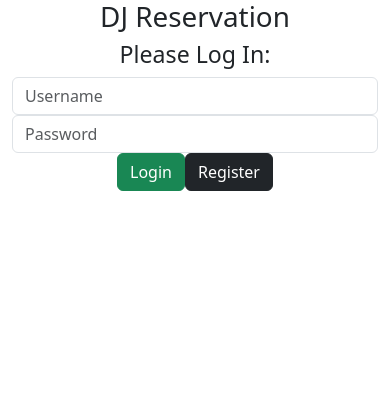
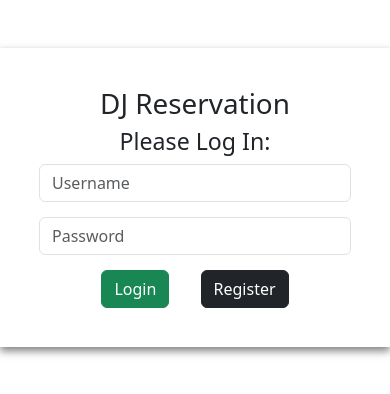
Before and after one commit to Revature-FullStack-Development-Training/Rent-a-DJ, a React (Create React App) app in the folder Rent-A-DJ Frontend (React)/frontend/: page / in a window 390 px wide. Shown: the top 394 px of the page. Built offline with nearby package versions, Linux system fonts and the light colour scheme.

Commit message:
Goes back to login after registering

```diff
--- a/Rent-A-DJ Frontend (React)/frontend/src/App.css
+++ b/Rent-A-DJ Frontend (React)/frontend/src/App.css
@@ -74,3 +74,107 @@
   justify-content: center;
   gap: 10%; /* Adjust the gap as needed */
 }
+
+.App {
+  text-align: center;
+}
+
+.App-logo {
+  height: 40vmin;
+  pointer-events: none;
+}
+
+@media (prefers-reduced-motion: no-preference) {
+  .App-logo {
+    animation: App-logo-spin infinite 20s linear;
+  }
+}
+
+.App-header {
+  background-color: #282c34;
+  min-height: 100vh;
+  display: flex;
+  flex-direction: column;
+  align-items: center;
+  justify-content: center;
+  font-size: calc(10px + 2vmin);
+  color: white;
+}
+
+.App-link {
+  color: #61dafb;
+}
+
+@keyframes App-logo-spin {
+  from {
+    transform: rotate(0deg);
+  }
+  to {
+    transform: rotate(360deg);
+  }
+}
+
+#regForm {
+  /* background-color: #6b758e; */
+  background-color: rgb(255, 255, 255);
+  margin-top: 50px;
+  padding: 5%;
+  /* box-shadow: 0 4px 8px 0 rgba(255, 255, 255, 0.5); */
+  box-shadow: 0 4px 8px 0 rgba(0, 0, 0, 0.5);
+  width: 100%; /* Make the form take full width */
+  max-width: 500px; /* Set a maximum width */
+}
+
+@media (max-width: 576px) {
+  #regForm {
+    padding: 10%; /* Increase padding for smaller screens */
+  }
+}
+
+.form-group {
+    display: flex;
+    align-items: center;
+    margin-bottom: 15px;
+}
+
+.form-group input,
+.form-group select {
+    flex: 1;
+}
+
+.rounded-input {
+    border-radius: 8px; /* Adjust the radius as needed */
+    padding: 8px; /* Optional: Add padding for better appearance */
+    border: 1px solid #ccc; /* Optional: Add border for better appearance */
+}
+
+.button-group {
+  display: flex;
+  justify-content: center;
+  gap: 10%;
+}
+/*
+html, body {
+  height: 100%;
+  margin: 0;
+}
+
+html, body {
+  height: 100%;
+  margin: 0;
+}
+
+#root {
+  height: 100%;
+}
+
+.App {
+  min-height: 100%;
+  display: flex;
+  flex-direction: column;
+  background: linear-gradient(to top, #000000d2, #393a3dce);
+}
+
+.Container {
+  flex: 1;
+} */
--- a/Rent-A-DJ Frontend (React)/frontend/src/Components/LoginRegister/Login.tsx
+++ b/Rent-A-DJ Frontend (React)/frontend/src/Components/LoginRegister/Login.tsx
@@ -68,12 +68,12 @@ export const Login:React.FC = () => {
     }
 
     return (
-        <Container>
+        <Container className="my-5 mx-auto" id="regForm">
 
             <h1>DJ Reservation</h1>
                 <h3>Please Log In:</h3>
 
-                <div>
+                <div className="form-group">
                     <Form.Control
                         type="text"
                         placeholder="Username"
@@ -82,7 +82,7 @@ export const Login:React.FC = () => {
                     />
                 </div>
 
-                <div>
+                <div className="form-group">
                     <Form.Control
                         type="password"
                         placeholder="Password"
@@ -91,9 +91,10 @@ export const Login:React.FC = () => {
                     />
                 </div>
 
-
-            <Button className="btn-success" onClick={login}>Login</Button>
-            <Button className="btn-dark" onClick={()=>navigate("/register")}>Register</Button>
+            <div className="button-group">
+                <Button className="btn-success" onClick={login}>Login</Button>
+                <Button className="btn-dark" onClick={()=>navigate("/register")}>Register</Button>
+            </div>
         </Container>
     )
 }
--- a/Rent-A-DJ Frontend (React)/frontend/src/Components/LoginRegister/Register.tsx
+++ b/Rent-A-DJ Frontend (React)/frontend/src/Components/LoginRegister/Register.tsx
@@ -41,11 +41,11 @@ export const Register: React.FC = () => {
             if (formData.role === 'dj') {
                 const response = await axios.post<{ data: any }>('http://localhost:7777/djs', formData);
                 console.log('DJ registered:', response.data);
-                navigate('/djs'); // Navigate to the DJs page after successful registration
+                navigate('/');
             } else {
                 const response = await axios.post<{ data: any }>('http://localhost:7777/users', formData);
                 console.log('User registered:', response.data);
-                navigate('/users'); // Navigate to the users page after successful registration
+                navigate('/');
             }
         } catch (error) {
             console.error('Error registering user:', error);
```
